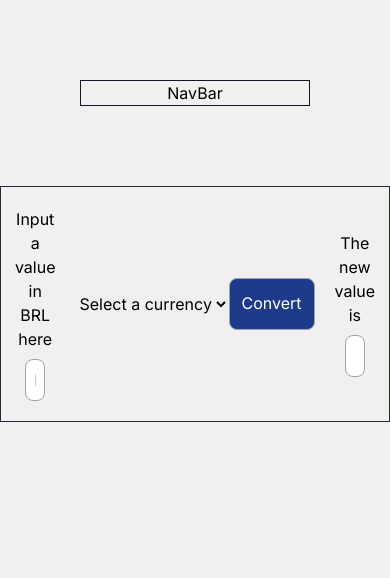
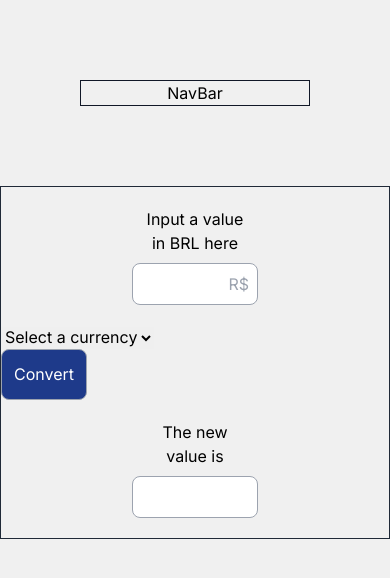
Before and after one commit to vicovaporub/brl-currency-exchange-app, a Next.js app: page / in a window 390 px wide. Shown: the top 578 px of the page. Built offline with nearby package versions, Linux system fonts and the light colour scheme.

Commit message:
feat: mobile

```diff
--- a/src/components/AppContainer.tsx
+++ b/src/components/AppContainer.tsx
@@ -8,7 +8,7 @@ export const AppContainer = () => {
   const [currencyValue, setCurrencyValue] = useState(``);
 
   return (
-    <div className="flex justify-center items-center border border-gray-800">
+    <div className="sm:flex sm:justify-center sm:items-center border border-gray-800">
       <BrlValue />
       <ConvertComponent setCurrencyValue={setCurrencyValue} />
       <GeneralCurrencies currencyValue={currencyValue} />
```
